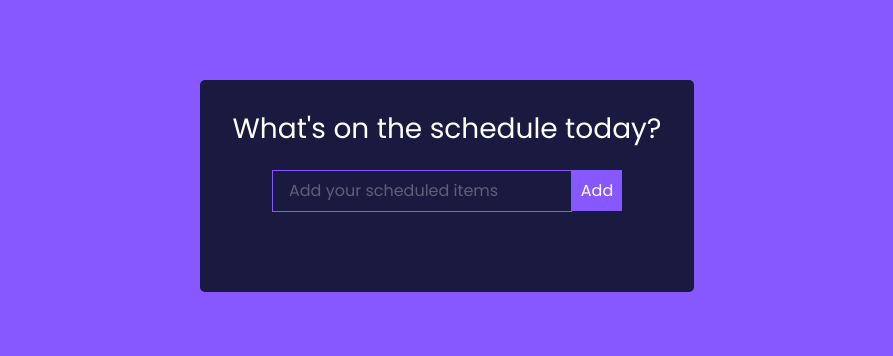
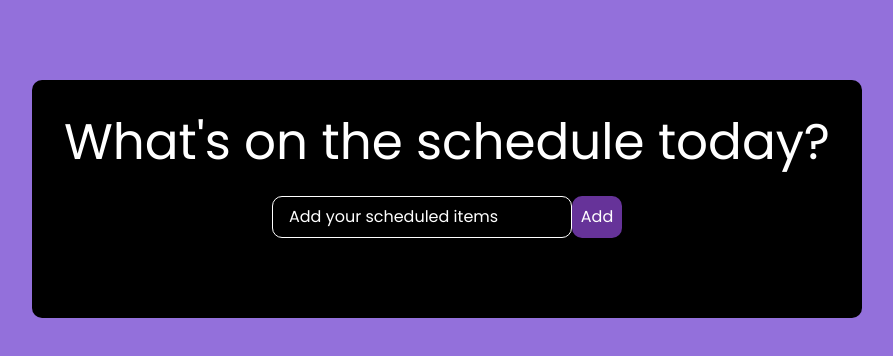
Before and after one commit to matgus217/React-App, a React (Create React App) app: page / in a window 1280 px wide. Shown: the top 356 px of the page, without its empty margins (193-1086 px from the left). Built offline with nearby package versions, Linux system fonts and the light colour scheme.

Commit message:
Change style in app.css

```diff
--- a/src/App.css
+++ b/src/App.css
@@ -8,7 +8,7 @@
 }
 
 body {
-  background: #8758ff;
+  background: mediumpurple;
   display: flex;
   justify-content: center;
   align-items: center;
@@ -19,54 +19,56 @@ body {
 }
 
 h1 {
-  color: #fff;
+  color: white;
   margin-bottom: 0.5rem;
-  font-size: 1.75rem;
+  font-size: 50px;
 }
 
-.TodoWrapper {
-  background: #1A1A40;
+.T-Wrapper {
+  background:black;
   margin-top: 5rem;
   padding: 2rem;
-  border-radius: 5px;
+  border-radius: 10px;
 }
 
-.TodoForm {
+.T-Form {
   width: 100%;
   margin-bottom: 1rem;
 }
 
-.todo-input {
+.t-input {
   outline: none;
   background: none;
-  border: 1px solid #8758ff;
+  border: 1px solid white;
   padding: 0.5rem 1rem;
   margin-top: 1rem;
   margin-bottom: 2rem;
   width: 300px;
-  color: #fff;
+  color: white;
+  border-radius: 10px
 }
 
-.todo-input::placeholder {
-  color: #ffffff4d;
+.t-input::placeholder {
+  color: white;
 }
 
-.todo-btn {
-  background: #8758ff;
-  color: #fff;
+.button {
+  background: rebeccapurple;
+  color: white;
   border: none;
   padding: 0.55rem;
   cursor: pointer;
+  border-radius: 10px;
 }
 
 .Todo {
   display: flex;
   justify-content: space-between;
   align-items: center;
-  background: #8758ff;
-  color: #fff;
+  background: rebeccapurple;
+  color: white;
   padding: 0.75rem 1rem;
-  border-radius: 5px;
+  border-radius: 10px;
   margin-bottom: 1rem;
 }
 
@@ -75,12 +77,12 @@ h1 {
 }
 
 .incompleted {
-  color: #fff;
+  color: white;
   cursor: pointer;
 }
 
 .completed {
-  color: #c5aeff;
+  color: mediumpurple;
   text-decoration: line-through;
   cursor: pointer;
 }
--- a/src/components/EditTodoForm.js
+++ b/src/components/EditTodoForm.js
@@ -11,8 +11,8 @@ export const EditTodoForm = ({editTodo, task}) => {
       };
   return (
     <form onSubmit={handleSubmit} className="TodoForm">
-    <input type="text" value={value} onChange={(e) => setValue(e.target.value)} className="todo-input" placeholder='Update task' />
-    <button type="submit" className='todo-btn'>Update task</button>
+    <input type="text" value={value} onChange={(e) => setValue(e.target.value)} className="t-input" placeholder='Update task' />
+    <button type="submit" className='button'>Update task</button>
   </form>
   )
 }
--- a/src/components/TodoForm.js
+++ b/src/components/TodoForm.js
@@ -14,9 +14,9 @@ export const TodoForm = ({addTodo}) => {
         }
       };
   return (
-    <form onSubmit={handleSubmit} className="TodoForm">
-    <input type="text" value={value} onChange={(e) => setValue(e.target.value)} className="todo-input" placeholder='Add your scheduled items' />
-    <button type="submit" className='todo-btn'>Add</button>
+    <form onSubmit={handleSubmit} className="T-Form">
+    <input type="text" value={value} onChange={(e) => setValue(e.target.value)} className="t-input" placeholder='Add your scheduled items' />
+    <button type="submit" className='button'>Add</button>
   </form>
   )
 }
--- a/src/components/TodoWrapper.js
+++ b/src/components/TodoWrapper.js
@@ -41,7 +41,7 @@ export const TodoWrapper = () => {
   };
 
   return (
-    <div className="TodoWrapper">
+    <div className="T-Wrapper">
       <h1>What's on the schedule today?</h1>
       <TodoForm addTodo={addTodo} />
       {/* display todos */}
--- a/src/components/TodoWrapperLocalStorage.js
+++ b/src/components/TodoWrapperLocalStorage.js
@@ -41,7 +41,7 @@ export const TodoWrapperLocalStorage = () => {
         localStorage.setItem('todos', JSON.stringify(newTodos));
     }
   return (
-    <div className='TodoWrapper'>
+    <div className='T-Wrapper'>
         <h1>What's on the schedule today?</h1>
         <TodoForm addTodo={addTodo} />
         {todos.map((todo, index) => (
```
